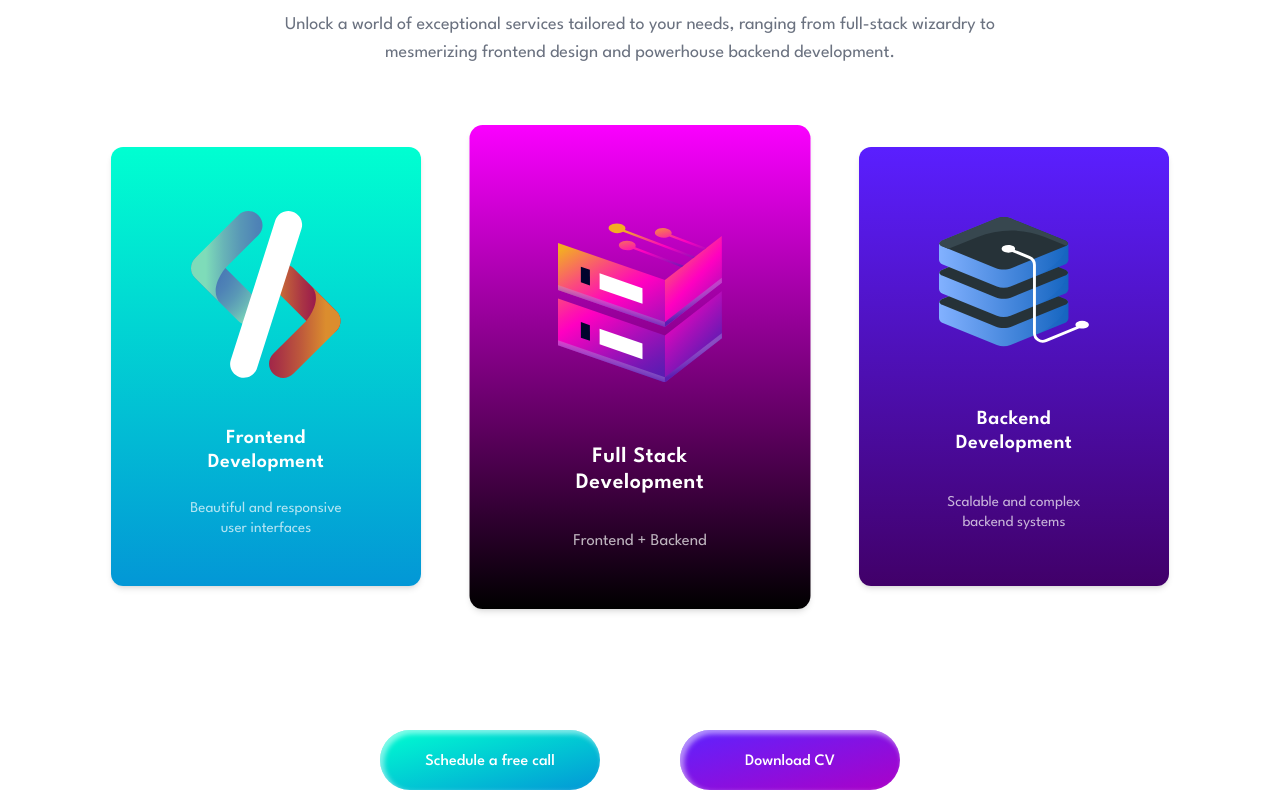
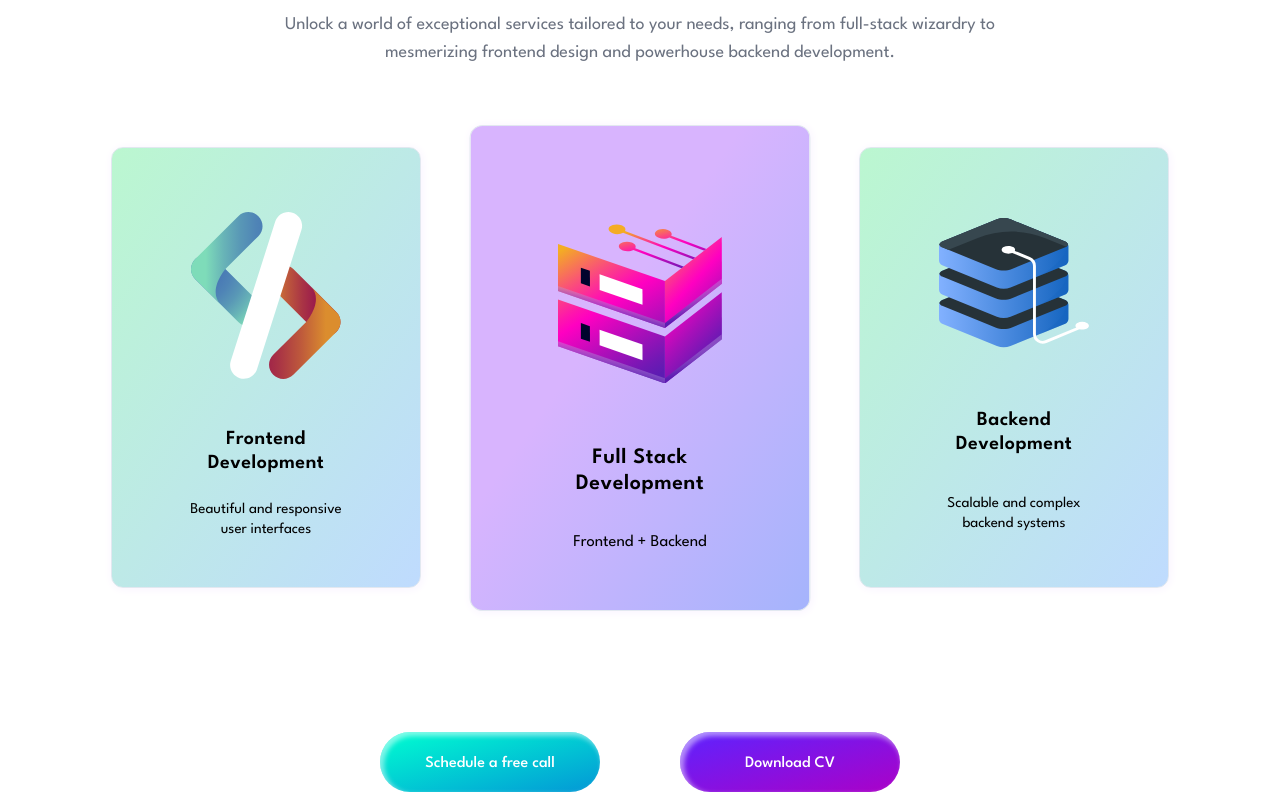
Before and after one commit to heynawaz/portfolio, a Next.js app: page / in a window 1280 px wide. Shown: the part 6280-7080 px from the top of the page. Built offline with nearby package versions, Linux system fonts and the light colour scheme.

Commit message:
fix: color gradients in solutions section

```diff
--- a/src/components/Footer/index.tsx
+++ b/src/components/Footer/index.tsx
@@ -9,7 +9,7 @@ export function Footer() {
         <p className="flex borderjustify-center">Made with ❤️ in India</p>
         <div className="flex flex-row gap-8">
           <Link href={'https://www.linkedin.com/in/shahnawazz/'} target="_blank" className=" hover:underline">
-            LinkedIn
+            Linkedin
           </Link>
           <Link href={'https://twitter.com/yoursnawaz'} target="_blank" className=" hover:underline">
             Twitter/X
--- a/src/components/Solutions/index.tsx
+++ b/src/components/Solutions/index.tsx
@@ -1,15 +1,15 @@
 import { SectionHeader } from '@/components/common';
 import Link from 'next/link';
-import { SolutionsCard } from './solutions.card';
+import { SolutionsCard } from './solution.card';
 
 export function Solutions() {
   return (
     <section id="solutions" className="mt-36 flex justify-center flex-col w-full items-center mb-36 pt-28">
       <SectionHeader heading="Solutions" description="Unlock a world of exceptional services tailored to your needs, ranging from full-stack wizardry to mesmerizing frontend design and powerhouse backend development." />
       <div className="flex flex-row justify-center gap-16 mt-20">
-        <SolutionsCard title={'Frontend Development'} description={'Beautiful and responsive user interfaces'} image={'/assets/svg/frontend.svg'} className="bg-gradient-to-b from-[#00FFD1] to-[#0397D6]" />
-        <SolutionsCard title={'Full Stack Development'} description={'Frontend + Backend'} image={'/assets/svg/fullstack.svg'} className="bg-gradient-to-b from-[#FA00FF] to-[#000000] scale-110 hover:scale-[1.15]" />
-        <SolutionsCard title={'Backend Development'} description={'Scalable and complex backend systems'} image={'/assets/svg/backend.svg'} className="bg-gradient-to-b from-[#5A1FFF] to-[#410069]" />
+        <SolutionsCard title={'Frontend Development'} description={'Beautiful and responsive user interfaces'} image={'/assets/svg/frontend.svg'} />
+        <SolutionsCard title={'Full Stack Development'} description={'Frontend + Backend'} image={'/assets/svg/fullstack.svg'} className="bg-gradient-to-br from-purple-300 from-40% to-indigo-300 scale-110 hover:scale-[1.15]" />
+        <SolutionsCard title={'Backend Development'} description={'Scalable and complex backend systems'} image={'/assets/svg/backend.svg'} />
       </div>
       <div className="flex text-center gap-20 mt-36">
         <button className="bg-gradient-to-br from-[#00FFD1] to-[#0397D6] rounded-full shadow-[inset_3px_3px_5px_1px_rgb(255,255,255,.5)] p-[16px] px-[42px] w-[220px] text-white font-medium pt-[20px]">Schedule a free call</button>
--- /dev/null
+++ b/src/components/Solutions/solution.card.tsx
@@ -0,0 +1,22 @@
+import { cn } from '@/lib/utils';
+import Image from 'next/image';
+
+interface ISolutionsProps {
+  [key: string]: string;
+}
+
+export function SolutionsCard(props: ISolutionsProps) {
+  const { title, description, image, className } = props;
+  return (
+    <div
+      className={cn(
+        'grid place-items-center text-center text-black leading-5 w-[310px] bg-gradient-to-br from-green-200 to-blue-200 border border-gray-230 rounded-xl shadow-[1px_1px_8px_1px_rgb(0,0,0,.1)] shadow-purple-50 py-12 pt-16 hover:scale-105 transition ease-in duration-150',
+        className,
+      )}
+    >
+      <Image src={image} height={100} width={150} alt={'Frontend logo'} />
+      <h1 className="w-[180px] mt-12 text-xl tracking-wide font-semibold leading-6">{title}</h1>
+      <p className="w-[180px] mt-6 text-[15px]">{description}</p>
+    </div>
+  );
+}
--- a/src/components/Solutions/solutions.card.tsx
+++ /dev/null
@@ -1,17 +0,0 @@
-import { cn } from '@/lib/utils';
-import Image from 'next/image';
-
-interface ISolutionsProps {
-  [key: string]: string;
-}
-
-export function SolutionsCard(props: ISolutionsProps) {
-  const { title, description, image, className } = props;
-  return (
-    <div className={cn('grid place-items-center text-center leading-5 w-[310px] rounded-xl shadow-md py-12 pt-16 hover:scale-105 transition ease-in duration-150', className)}>
-      <Image src={image} height={100} width={150} alt={'Frontend logo'} />
-      <h1 className="w-[180px] mt-12 text-white text-xl tracking-wide font-semibold leading-6">{title}</h1>
-      <p className="w-[180px] mt-6 text-white/70 text-[15px]">{description}</p>
-    </div>
-  );
-}
```
Also changed, not shown: 1 other file (tests, documents, lock files or other folders).
